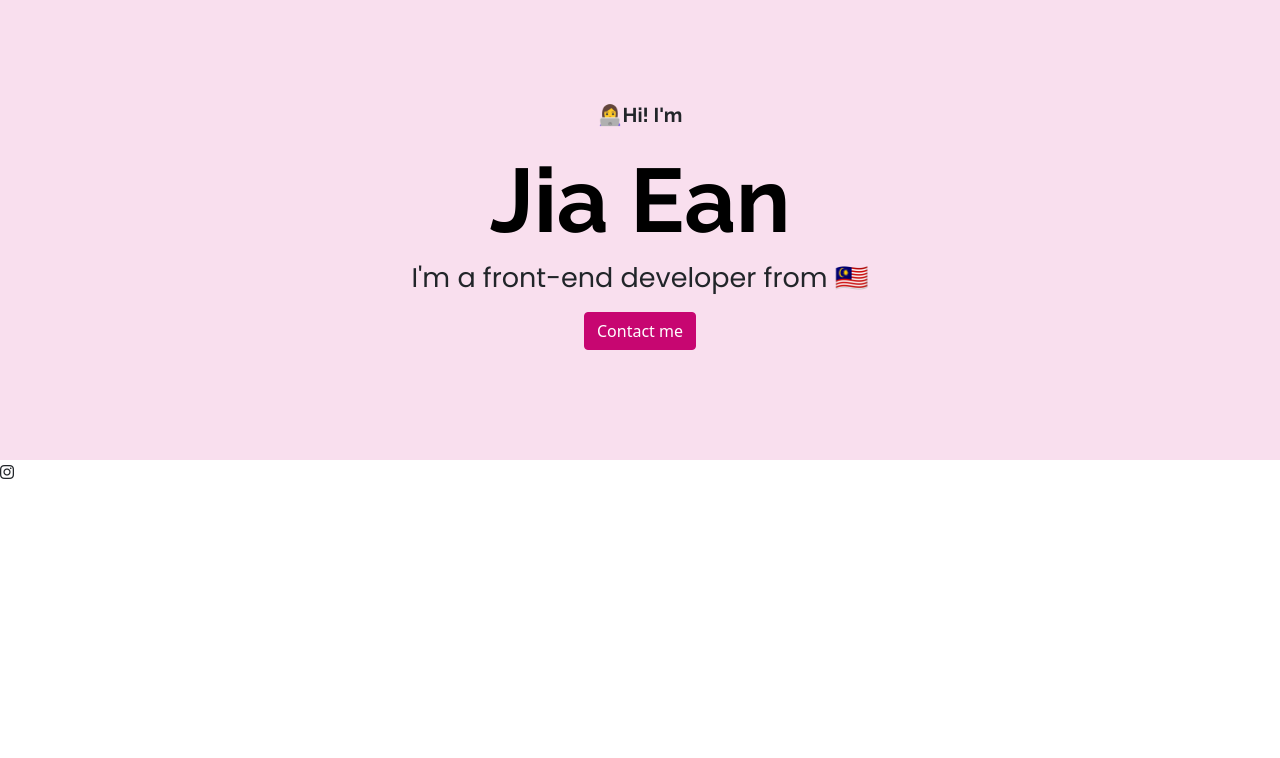
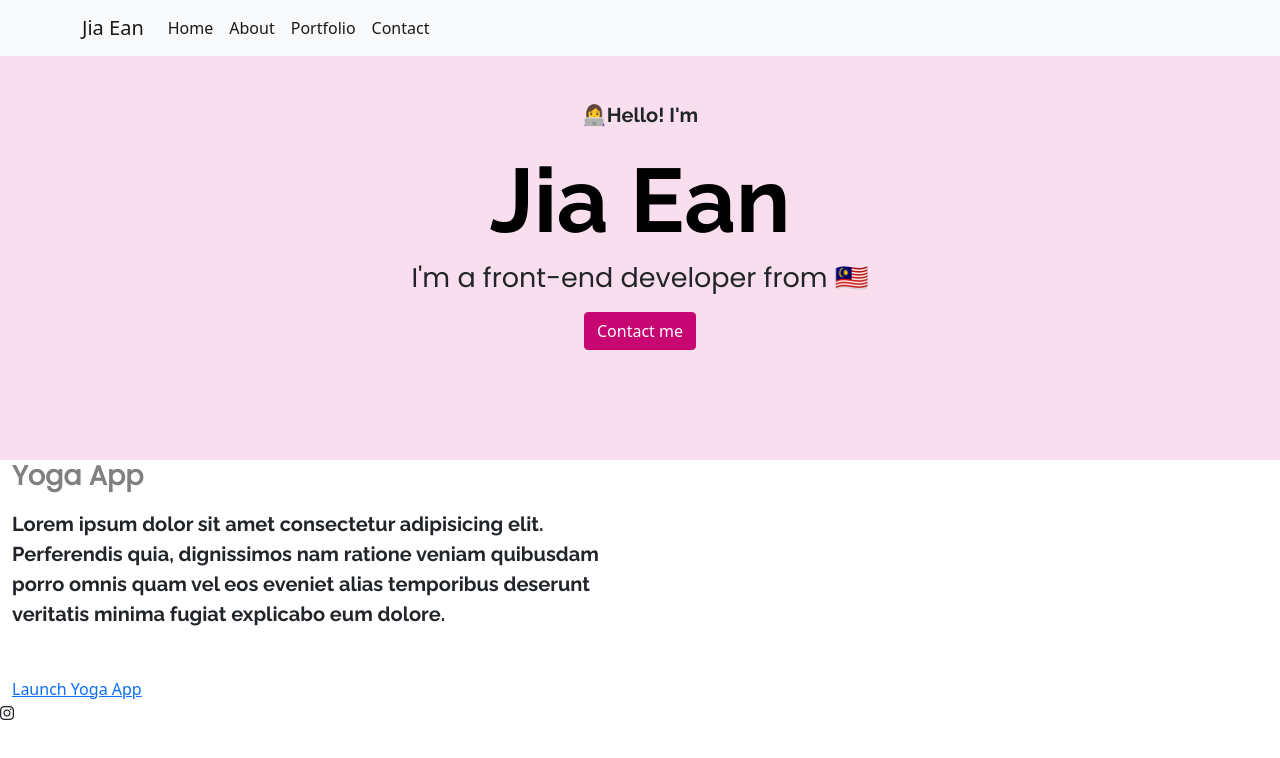
Before and after one commit to jjean95/My-Portfolio-Website, a plain HTML site: page index.html in a window 1280 px wide. Drawn offline with nearby package versions, Linux system fonts and the light colour scheme.

Commit message:
update index.html

```diff
--- a/index.html
+++ b/index.html
@@ -28,12 +28,67 @@
     <title>My Portfolio 👩‍💻</title>
   </head>
   <body>
+    <nav class="navbar navbar-expand-lg navbar-light bg-light fixed-top">
+      <div class="container">
+        <a class="navbar-brand" href="index.html">Jia Ean</a>
+        <button
+          class="navbar-toggler"
+          type="button"
+          data-bs-toggle="collapse"
+          data-bs-target="#navbarNav"
+          aria-controls="navbarNav"
+          aria-expanded="false"
+          aria-label="Toggle navigation"
+        >
+          <span class="navbar-toggler-icon"></span>
+        </button>
+        <div class="collapse navbar-collapse" id="navbarNav">
+          <ul class="navbar-nav">
+            <li class="nav-item">
+              <a href="index.html" class="nav-link active" aria-current="page"
+                >Home</a
+              >
+            </li>
+            <li class="nav-item">
+              <a href="index.html" class="nav-link active" aria-current="page"
+                >About</a
+              >
+            </li>
+            <li class="nav-item">
+              <a href="index.html" class="nav-link active" aria-current="page"
+                >Portfolio</a
+              >
+            </li>
+            <li class="nav-item">
+              <a href="index.html" class="nav-link active" aria-current="page"
+                >Contact</a
+              >
+            </li>
+          </ul>
+        </div>
+      </div>
+    </nav>
     <div class="hero">
-      <p>👩‍💻Hi! I'm</p>
+      <p>👩‍💻Hello! I'm</p>
       <h1>Jia Ean</h1>
       <h3>I'm a front-end developer from 🇲🇾</h3>
       <button class="btn btn-primary">Contact me</button>
     </div>
+    <div class="container-fluid">
+      <div class="col-sm-6"></div>
+      <div class="col-sm-6">
+        <h2 class="mb-3">Yoga App</h2>
+        <p>
+          Lorem ipsum dolor sit amet consectetur adipisicing elit. Perferendis
+          quia, dignissimos nam ratione veniam quibusdam porro omnis quam vel
+          eos eveniet alias temporibus deserunt veritatis minima fugiat
+          explicabo eum dolore.
+        </p>
+      </div>
+      <div class="mt-5">
+        <a href="#" class="primary-link">Launch Yoga App</a>
+      </div>
+    </div>
     <i class="fa fa-instagram"></i>
   </body>
 </html>
```
